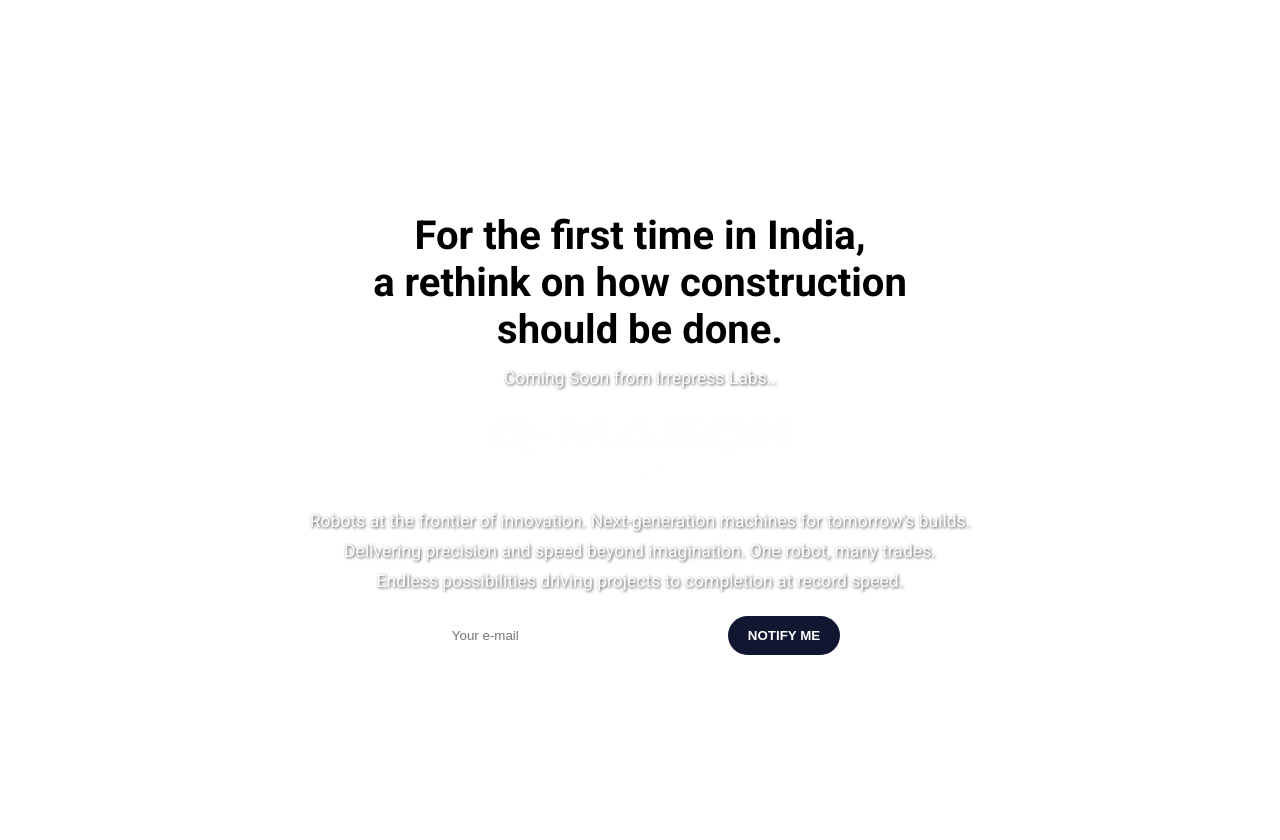
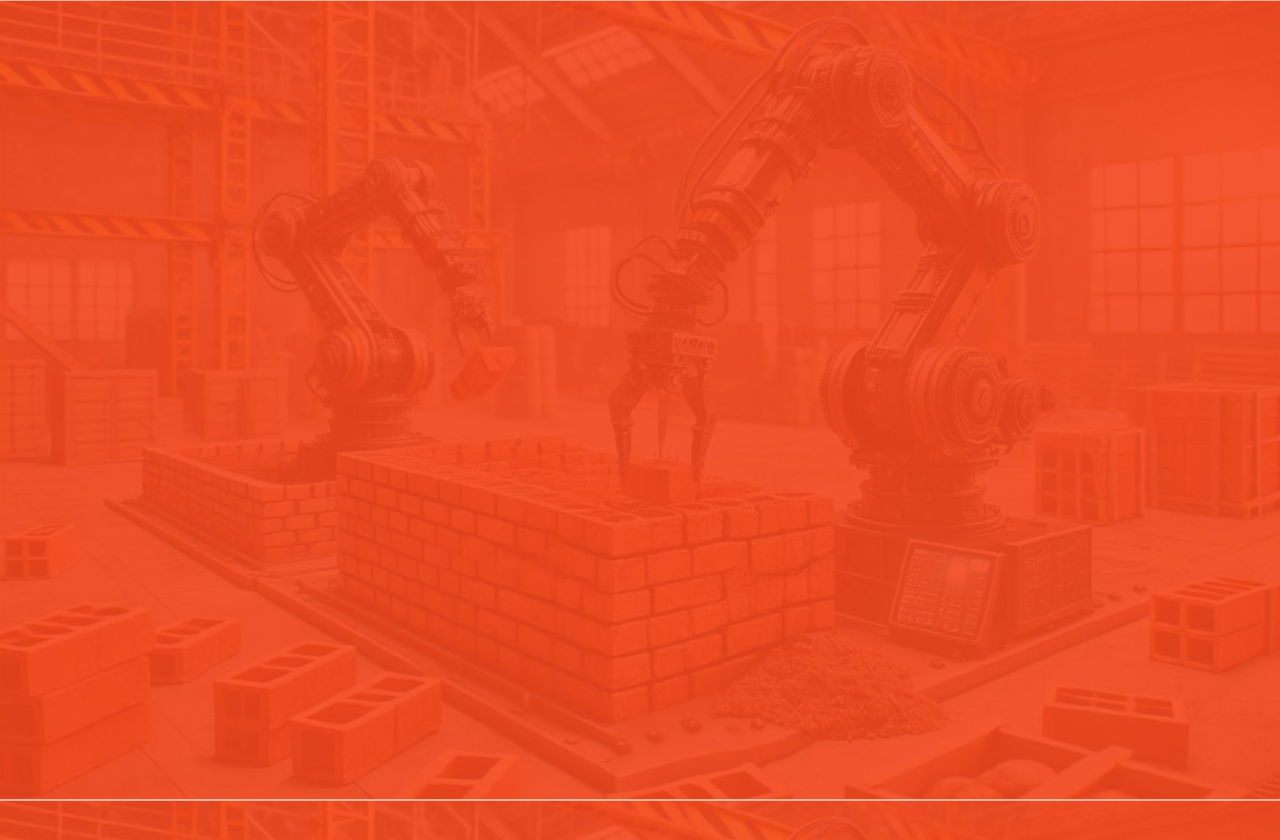
Before and after one commit to ciranocornell/irrepress, a plain HTML site: page index.html in a window 1280 px wide. Drawn offline with Linux system fonts and the light colour scheme.

Commit message:
Update index.html

```diff
--- a/index.html
+++ b/index.html
@@ -1,87 +1,28 @@
-<!DOCTYPE html>
-<html lang="en">
-<head>
-  <meta charset="UTF-8">
-  <meta name="viewport" content="width=device-width, initial-scale=1.0">
-  <title>Q-MASON — Coming Soon</title>
-  <link href="https://fonts.googleapis.com/css2?family=Roboto:wght@300;400;700&display=swap" rel="stylesheet">
-  <style>
-    body {
-      margin: 0;
-      height: 100vh;
-      background: url('QMason LP image.jpg') no-repeat center center fixed;
-      background-size: cover;
-      font-family: 'Roboto', Arial, sans-serif;
-      display: flex;
-      justify-content: center;
-      align-items: center;
-      text-align: center;
-      color: white;
-      padding: 20px;
-    }
-
-    h1 {
-      color: #000000; /* Black headline */
-      font-size: 2.5rem;
-      font-weight: 700;
-      margin-bottom: 15px;
-      text-shadow: 1px 1px 4px rgba(255,255,255,0.6); /* optional for readability */
-    }
-
-    p {
-      margin: 10px 0;
-      font-size: 1.1rem;
-      text-shadow: 1px 1px 3px rgba(0,0,0,0.7); /* helps keep text readable */
-    }
-
-    .logo img {
-      max-width: 300px;
-      width: 90%;
-      margin: 20px 0;
-    }
-
-    .form {
-      margin-top: 25px;
-    }
-
-    .form input {
-      padding: 12px;
-      border-radius: 25px;
-      border: none;
-      width: 250px;
-      max-width: 80%;
-    }
-
-    .form button {
-      padding: 12px 20px;
-      border-radius: 25px;
-      border: none;
-      background: #111731;   /* Dark Blue */
-      color: #fff;
-      font-weight: 700;
-      cursor: pointer;
-      margin-left: 10px;
-    }
-
-    .form button:hover {
-      background: #F3461E; /* Orange hover */
-    }
-  </style>
-</head>
-<body>
-  <div class="content">
-    <h1>For the first time in India,<br>a rethink on how construction<br>should be done.</h1>
-    <p>Coming Soon from Irrepress Labs..</p>
-    <div class="logo">
-      <img src="qmason-logo-white.jpg" alt="Q-MASON Logo">
-    </div>
-    <p>Robots at the frontier of innovation. Next-generation machines for tomorrow's builds.</p>
-    <p>Delivering precision and speed beyond imagination. One robot, many trades.</p>
-    <p>Endless possibilities driving projects to completion at record speed.</p>
-    <div class="form">
-      <input type="email" placeholder="Your e-mail" required>
-      <button>NOTIFY ME</button>
-    </div>
-  </div>
-</body>
-</html>
+<style>
+  body{
+    margin:0;
+    min-height:100vh;
+    background: url('background.jpg') no-repeat center center fixed; /* <-- match filename exactly */
+    background-size: cover;
+    font-family:'Roboto', Arial, sans-serif;
+    display:flex;
+    justify-content:center;
+    align-items:center;
+    text-align:center;
+    color:#fff;
+    padding:20px;
+  }
+  h1{
+    color:#F3461E;           /* orange headline */
+    font-size:2.5rem;
+    font-weight:700;
+    margin-bottom:15px;
+    text-shadow:0 1px 2px rgba(0,0,0,.35); /* tiny lift on busy bg */
+  }
+  p{ margin:10px 0; font-size:1.1rem; text-shadow:0 1px 2px rgba(0,0,0,.35); }
+  .logo img{ max-width:300px; width:90%; margin:20px 0; }
+  .form{ margin-top:25px; }
+  .form input{ padding:12px; border-radius:25px; border:none; width:250px; max-width:80%; }
+  .form button{ padding:12px 20px; border-radius:25px; border:none; background:#111731; color:#fff; font-weight:700; cursor:pointer; margin-left:10px; }
+  .form button:hover{ background:#F3461E; }
+</style>
```
